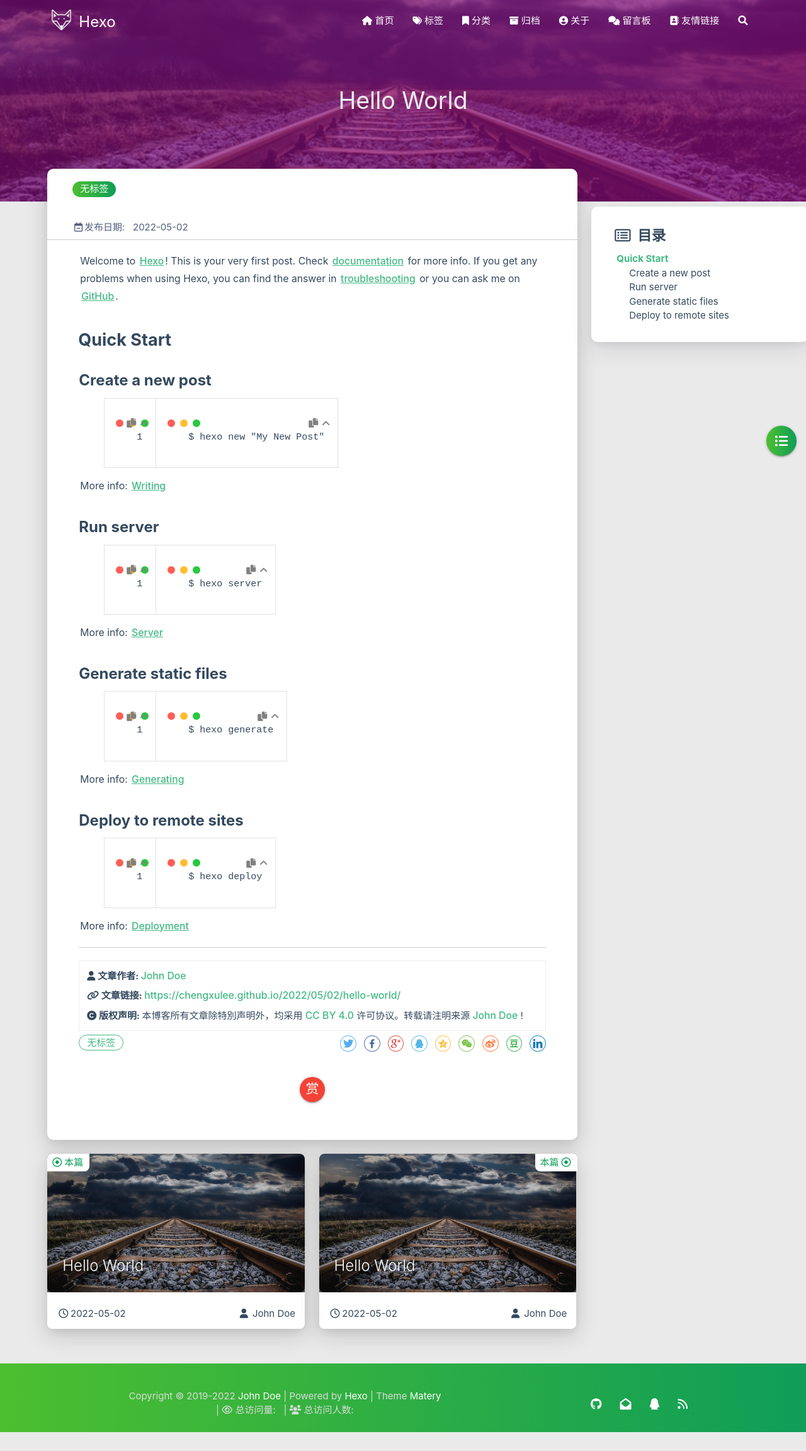
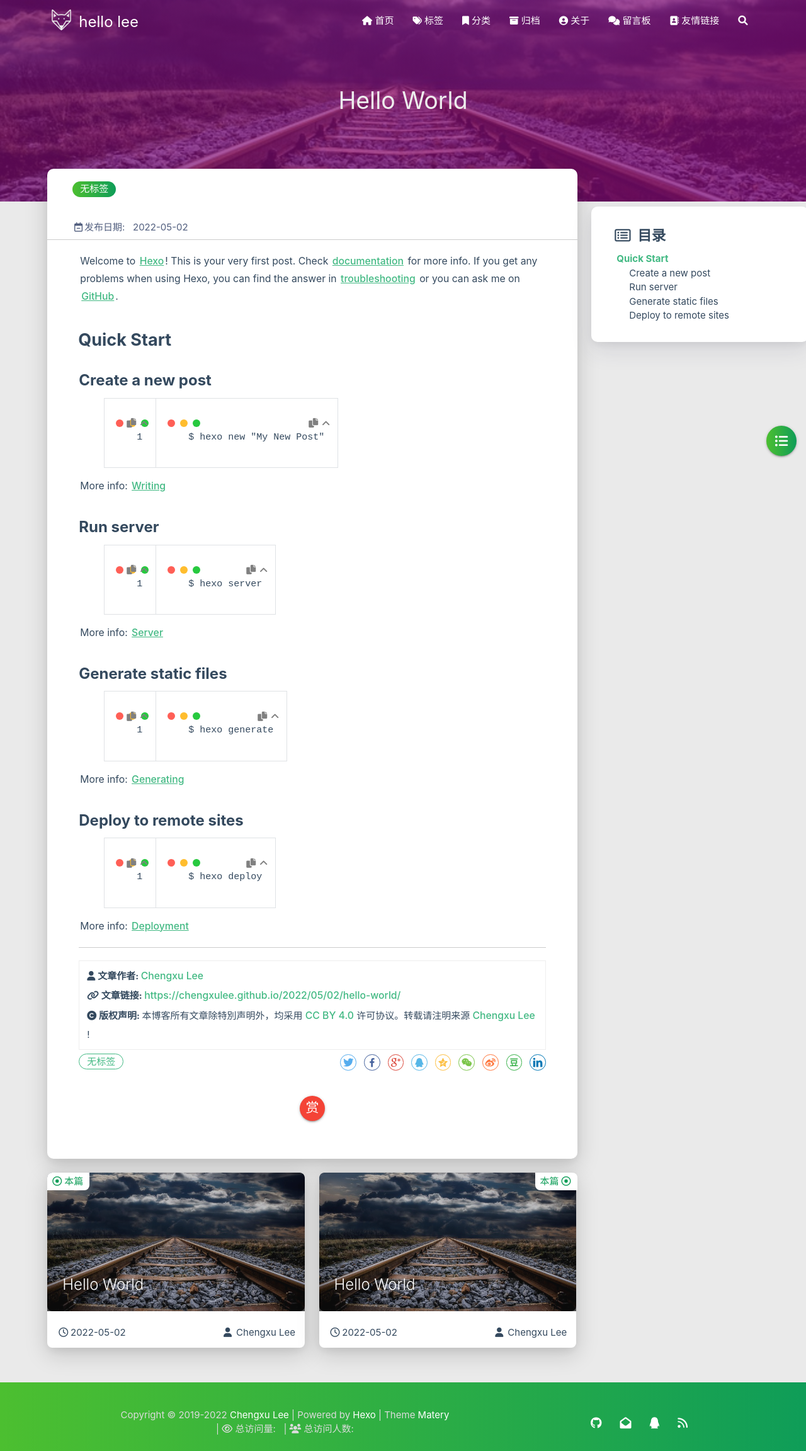
Before and after one commit to ChengxuLee/chengxulee.github.io, a plain HTML site: page 2022/05/02/hello-world/index.html in a window 1280 px wide. Shown: the whole page at 63% size. Before the commit the page ends 2274 px from the top, so only its background shows below. Drawn offline with Linux system fonts and the light colour scheme; some packages are replaced by stand-ins of ours; no server answers; a script that the page names is missing.

Commit message:
Site updated: 2022-05-02 18:51:01

```diff
--- a/2022/05/02/hello-world/index.html
+++ b/2022/05/02/hello-world/index.html
@@ -4,7 +4,7 @@
 
 <head>
     <meta charset="utf-8">
-    <meta name="keywords" content="Hello World, Hexo">
+    <meta name="keywords" content="Hello World, hello lee">
     <meta name="description" content="Welcome to Hexo! This is your very first post. Check documentation for more info. If you get any problems when using Hex">
     <meta http-equiv="X-UA-Compatible" content="IE=edge">
     <meta name="viewport" content="width=device-width, initial-scale=1.0, user-scalable=no">
@@ -19,7 +19,7 @@
 
 
 
-    <title>Hello World | Hexo</title>
+    <title>Hello World | hello lee</title>
     <link rel="icon" type="image/png" href="/favicon.png">
 
     <link rel="stylesheet" type="text/css" href="/libs/awesome/css/all.min.css">
@@ -44,7 +44,7 @@
 
                     <img src="/medias/logo.png" class="logo-img" alt="LOGO">
 
-                    <span class="logo-span">Hexo</span>
+                    <span class="logo-span">hello lee</span>
                 </a>
             </div>
 
@@ -143,10 +143,10 @@
 
         <img src="/medias/logo.png" class="logo-img circle responsive-img">
 
-        <div class="logo-name">Hexo</div>
+        <div class="logo-name">hello lee</div>
         <div class="logo-desc">
 
-            Never really desperate, only the lost of the soul.
+            这是关于前端、算法知识博客等的网站
 
         </div>
     </div>
@@ -492,7 +492,7 @@
                     </i>
                 </span>
                 <span class="reprint-info">
-                    <a href="/about" rel="external nofollow noreferrer">John Doe</a>
+                    <a href="/about" rel="external nofollow noreferrer">Chengxu Lee</a>
                 </span>
             </div>
             <div class="reprint__type">
@@ -515,7 +515,7 @@
                     本博客所有文章除特別声明外，均采用
                     <a href="https://creativecommons.org/licenses/by/4.0/deed.zh" rel="external nofollow noreferrer" target="_blank">CC BY 4.0</a>
                     许可协议。转载请注明来源
-                    <a href="/about" target="_blank">John Doe</a>
+                    <a href="/about" target="_blank">Chengxu Lee</a>
                     !
                 </span>
             </div>
@@ -738,7 +738,7 @@
                         <span class="publish-author">
 
                             <i class="fas fa-user fa-fw"></i>
-                            John Doe
+                            Chengxu Lee
 
                         </span>
                     </div>
@@ -776,7 +776,7 @@
                         <span class="publish-author">
 
                             <i class="fas fa-user fa-fw"></i>
-                            John Doe
+                            Chengxu Lee
 
                         </span>
                     </div>
@@ -963,7 +963,7 @@
 
                 <span id="year">2019-2022</span>
 
-            <a href="/about" target="_blank">John Doe</a>
+            <a href="/about" target="_blank">Chengxu Lee</a>
             |&nbsp;Powered by&nbsp;<a href="https://hexo.io/" target="_blank">Hexo</a>
             |&nbsp;Theme&nbsp;<a href="https://github.com/blinkfox/hexo-theme-matery" target="_blank">Matery</a>
             <br>
```
Also changed, not shown: archives/2022/05/index.html (+8 -8 lines), archives/2022/index.html (+8 -8 lines), archives/index.html (+8 -8 lines), index.html (+8 -8 lines).
